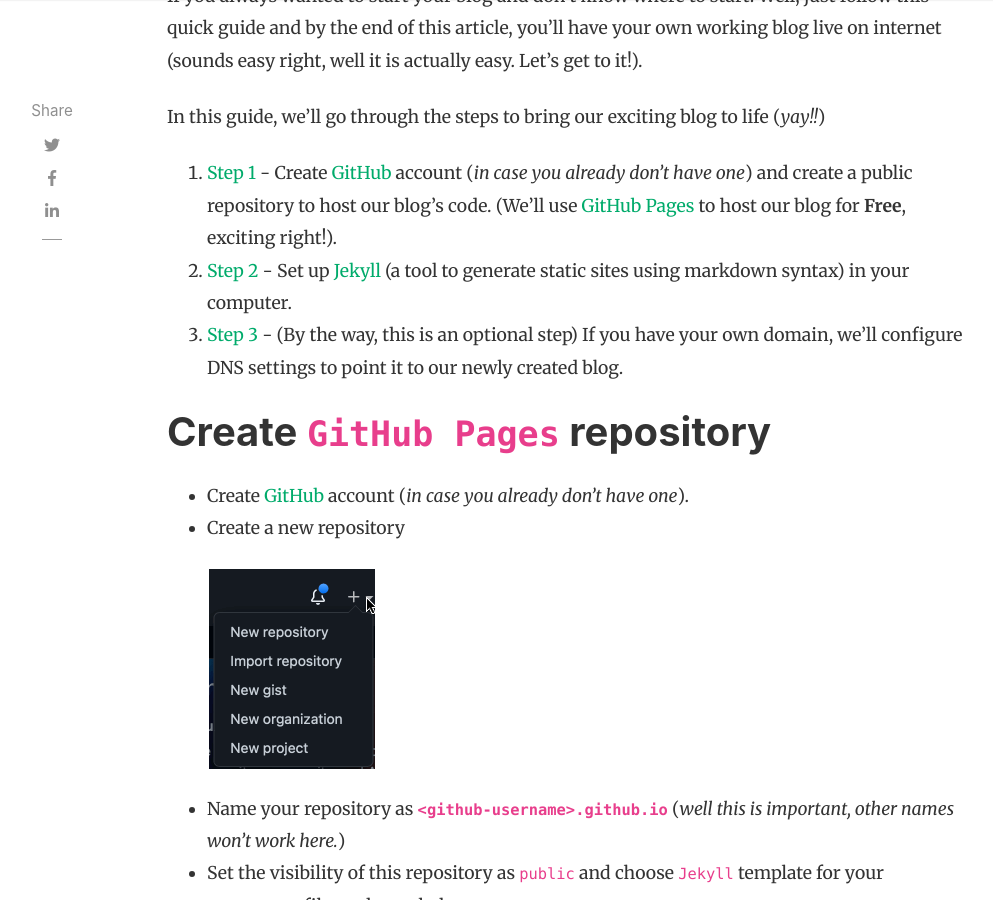
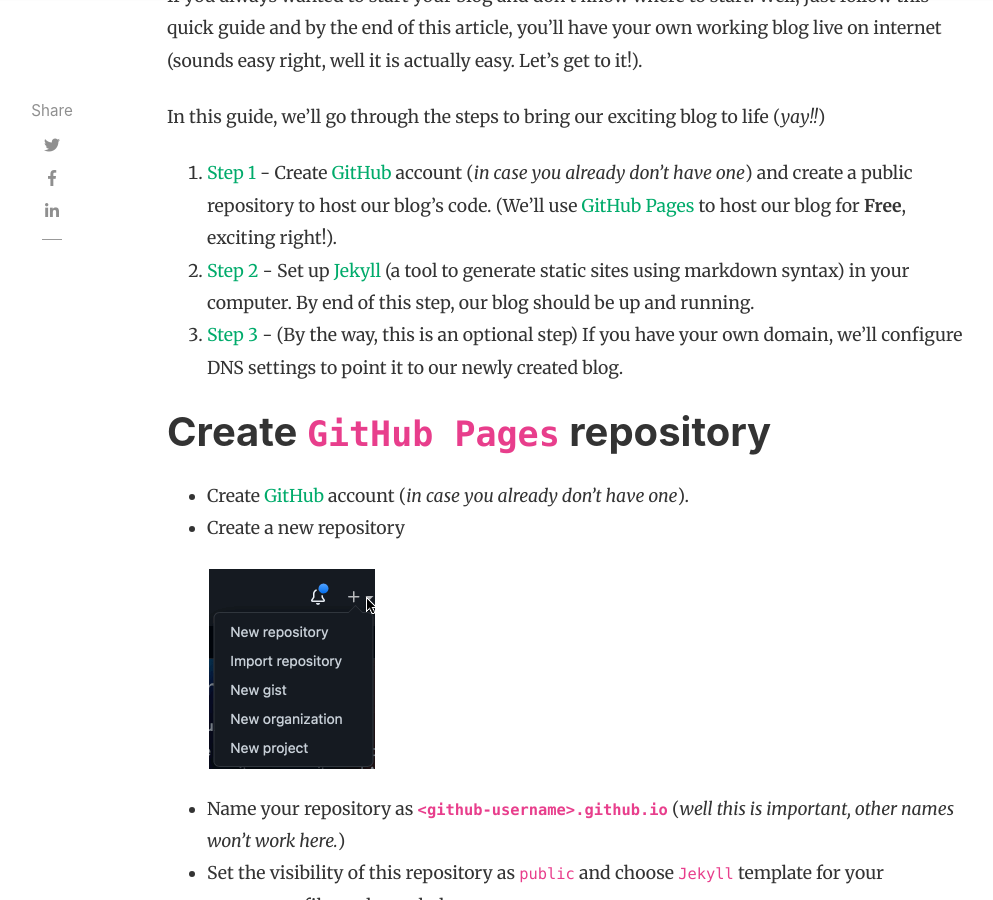
Before and after one commit to vikas3045/vikas3045.github.io, a Jekyll site: the page built from _posts/2022-11-12-create-blog-with-jekyll-and-github-pages.md, in a window 1280 px wide and 900 px high, scrolled down 648 px. Shown: the whole window, without its empty margins (118-1111 px from the left). Built offline with Jekyll 4.4.1, drawn with Linux system fonts in a browser that asks for light colours; nearby versions of some CDN libraries; comment, search, counter and statistics services are not loaded.

Commit message:
Update 2022-11-12-create-blog-with-jekyll-and-github-pages.md

```diff
--- a/_posts/2022-11-12-create-blog-with-jekyll-and-github-pages.md
+++ b/_posts/2022-11-12-create-blog-with-jekyll-and-github-pages.md
@@ -10,8 +10,8 @@
 If you always wanted to start your blog and don't know where to start. Well, just follow this quick guide and by the end of this article, you'll have your own working blog live on internet (sounds easy right, well it is actually easy. Let's get to it!).
 
 In this guide, we'll go through the steps to bring our exciting blog to life (*yay!!*)
-1. [Step 1](#host-on-github-pages) - Create [GitHub](https://github.com/) account (*in case you already don't have one*) and create a public repository to host our blog's code. (We'll use [GitHub Pages](https://pages.github.com/) to host our blog for **Free**, exciting right!).
-2. [Step 2](#setup-and-configure-jekyll) - Set up [Jekyll](https://jekyllrb.com/) (a tool to generate static sites using markdown syntax) in your computer.
+1. [Step 1](#create-github-pages-repository) - Create [GitHub](https://github.com/) account (*in case you already don't have one*) and create a public repository to host our blog's code. (We'll use [GitHub Pages](https://pages.github.com/) to host our blog for **Free**, exciting right!).
+2. [Step 2](#setup-and-configure-jekyll) - Set up [Jekyll](https://jekyllrb.com/) (a tool to generate static sites using markdown syntax) in your computer. By end of this step, our blog should be up and running.
 3. [Step 3](#optional-configure-custom-domain) - (By the way, this is an optional step) If you have your own domain, we'll configure DNS settings to point it to our newly created blog.
 
 # Create `GitHub Pages` repository
```
